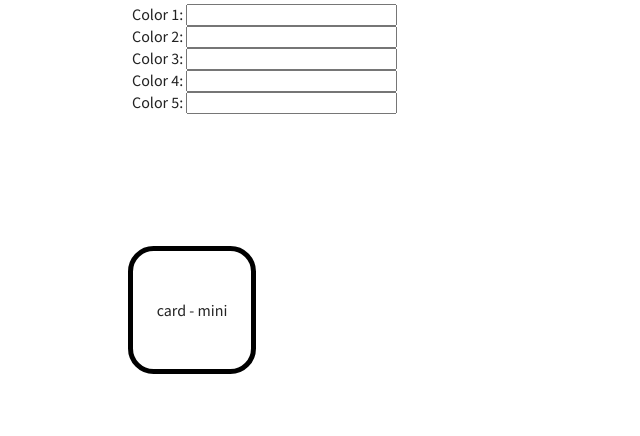
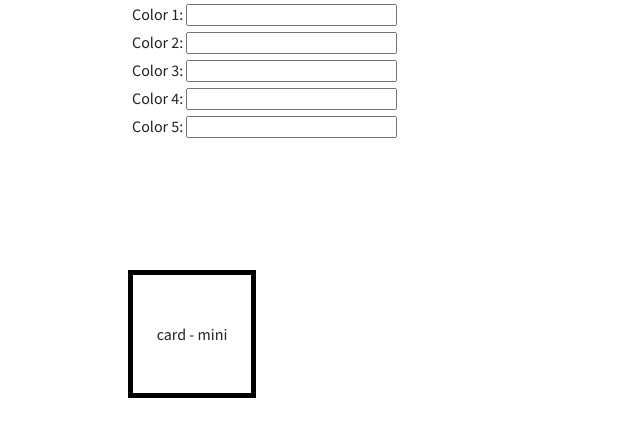
Before and after one commit to zirra/salesportal, a Vue app: page / in a window 1280 px wide. Shown: the top 436 px of the page, without its empty margins (0-640 px from the left). Built offline with nearby package versions, Linux system fonts and the light colour scheme.

Commit message:
color value check

```diff
--- a/src/components/editor/EditorControls.vue
+++ b/src/components/editor/EditorControls.vue
@@ -1,12 +1,8 @@
 <template>
   <div class="editor-controls">
     <div class="branding-options">
-      <p>
-        <input-control label="Color 1" @input="update" did="color1"/><br/>
-        <input-control label="Color 2" @input="update" did="color2"/><br/>
-        <input-control label="Color 3" @input="update" did="color3"/><br/>
-        <input-control label="Color 4" @input="update" did="color4"/><br/>
-        <input-control label="Color 5" @input="update" did="color5"/><br/>
+      <p v-for="(item, id) in colors" :key="id">
+        <input-control :label="item.label" @input="update" :did="item.did"/><br/>
       </p>
       <div :style="`background-color:${color1}; height:2vw; width:10vw;`"></div>
       <div :style="`background-color:${color2}; height:2vw; width:10vw;`"></div>
@@ -20,9 +16,25 @@
 <script>
 export default {
   name: 'EditorControls',
+  data () {
+    return {
+      colors: [
+        {label: 'Color 1', did: 'color1'},
+        {label: 'Color 2', did: 'color2'},
+        {label: 'Color 3', did: 'color3'},
+        {label: 'Color 4', did: 'color4'},
+        {label: 'Color 5', did: 'color5'}
+      ]
+    }
+  },
+
   methods: {
     update (target) {
-      this.mutateColor(target)
+      if(target.value.length == 6) {
+        this.mutateColor(target)
+      } else {
+        this.mutateColor({value: 'fff', did: target.did})
+      }
     }
   }
 }
--- a/src/store/modules/app.main.js
+++ b/src/store/modules/app.main.js
@@ -10,6 +10,7 @@ const state = {
 
 const mutations = {
   mutateColor(state, obj) {
+    console.log(obj)
     state[obj.did] = obj.value
   },
   mutateBorderSize(state, size) {
--- a/src/utils/mixins.js
+++ b/src/utils/mixins.js
@@ -17,7 +17,9 @@ Vue.mixin({
     classes(target) {
       let classes = ''
       classes += target
-      classes += ' border-radius'
+      if(this.borderRadius) {
+        classes += ' border-radius'
+      }
       if(this.borderSize != null) {
         classes += ` border-thickness-${this.borderSize}`
       }
@@ -26,6 +28,7 @@ Vue.mixin({
   },
   computed: {
     ...mapGetters({
+      borderRadius: 'borderRadius',
       borderSize: 'borderSize',
       color1: 'color1',
       color2: 'color2',
```
